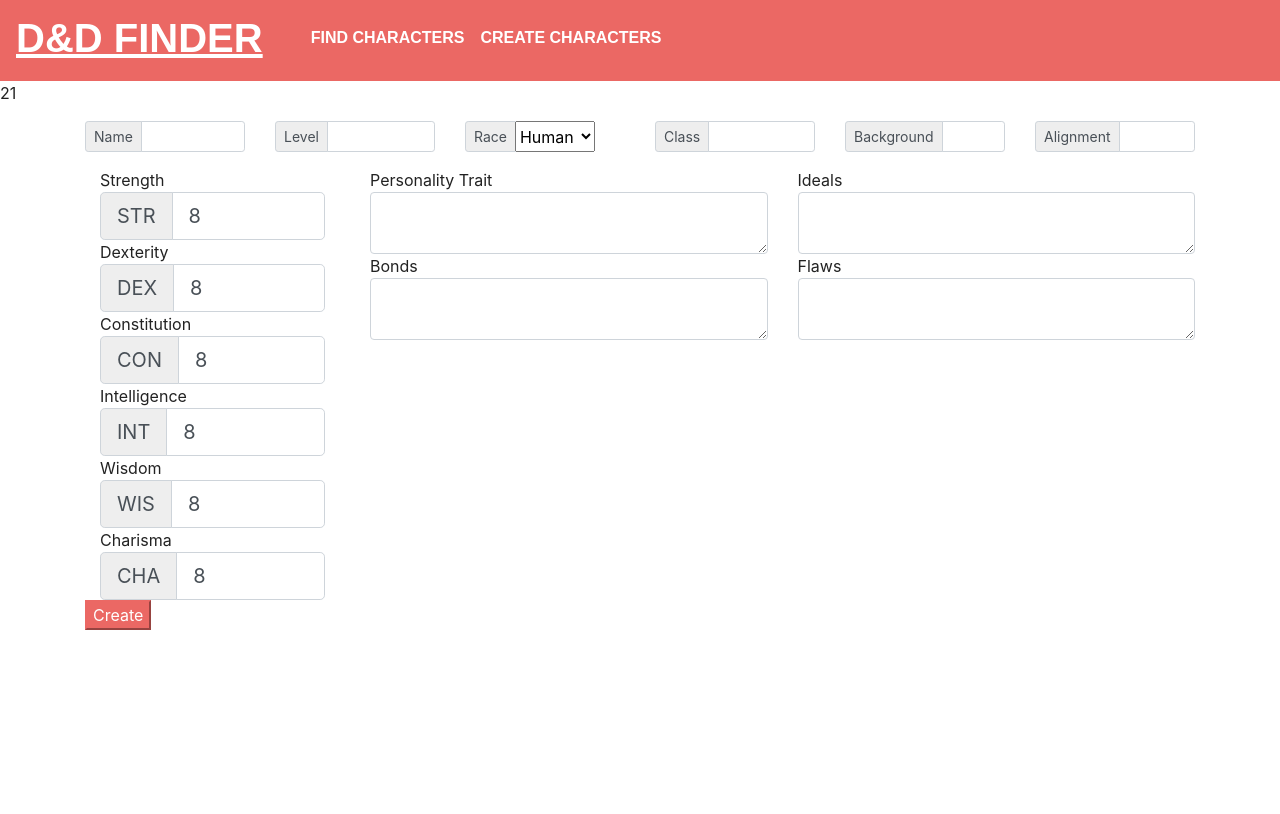
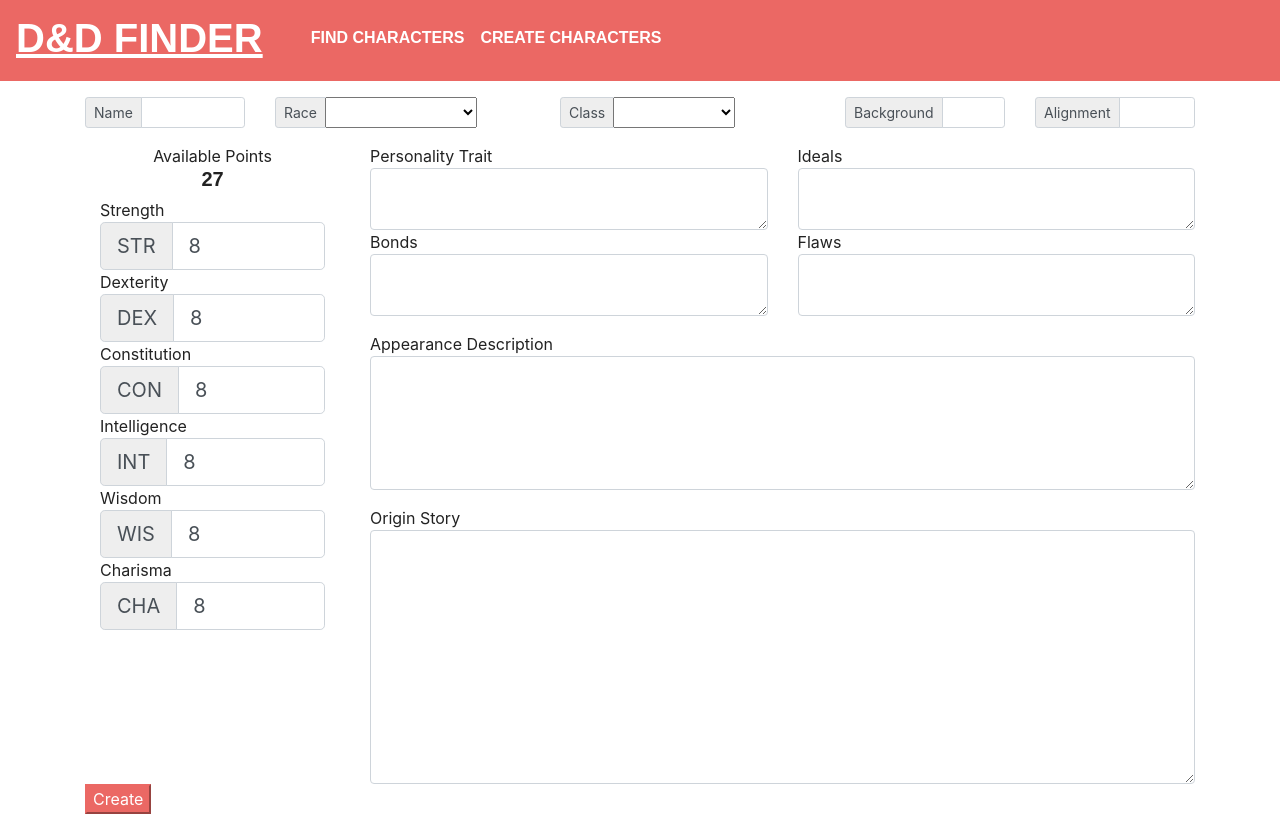
Before and after one commit to DobienC/Project3, a React (Create React App) app in the folder client/: page /characterCreation in a window 1280 px wide. Built offline with nearby package versions, Linux system fonts and the light colour scheme; a web font is replaced by a local one.

Commit message:
Upgraded form and character flexibility

```diff
--- a/client/src/components/CharacterCreationForm/index.js
+++ b/client/src/components/CharacterCreationForm/index.js
@@ -4,7 +4,7 @@
 function CharacterCreationForm(props) {
     return (
         <div>
-            <div className="container">
+            <div className="container mt-3">
               <div className="row">
                 {/* Identification */}
                 <div className="col-lg-2">
@@ -15,36 +15,51 @@
                     <input type="text" onChange={props.handleInputChange} id="name" className="form-control" aria-label="Small" aria-describedby="inputGroup-sizing-sm" />
                   </div>
                 </div>
-                <div className="col-lg-2">
-                  <div className="input-group input-group-sm mb-3">
-                    <div className="input-group-prepend">
-                      <span className="input-group-text">Level</span>
-                    </div>
-                    <input type="text" onChange={props.handleInputChange} id="level" className="form-control" aria-label="Small" aria-describedby="inputGroup-sizing-sm"/>
-                  </div>
-                </div>
-                <div className="col-lg-2">
+                <div className="col-lg-3">
                   <div className="input-group input-group-sm mb-3">
                     <div className="input-group-prepend">
                       <span className="input-group-text">Race</span>
                     </div>
-                    {/* <input type="text" onChange={props.handleInputChange} id="race" className="form-control" aria-label="Small" aria-describedby="inputGroup-sizing-sm" /> */}
-                    <select name="race" onChange={props.handleInputChange}>
-                      <option value="human">Human</option>
-                      <option value="human">Elf</option>
-                      <option value="human">Dwarf</option>
-                      <option value="human">Halfling</option>
-                      <option value="human">Goliath</option>
+                    <select name="race" id="race" onChange={props.handleInputChange}>
+                      <option value=""></option>
+                      <option value="Human">Human</option>
+                      <option value="Hill Dwarf">Hill Dwarf</option>
+                      <option value="Mountain Dwarf">Mountain Dwarf</option>
+                      <option value="High Elf">High Elf</option>
+                      <option value="Wood Elf">Wood Elf</option>
+                      <option value="Dark Elf">Dark Elf (Drow)</option>
+                      <option value="Lightfoot Halfling">Lightfoot Halfling</option>
+                      <option value="Stout Halfling">Stout Halfling</option>
+                      <option value="Dragonborn">Dragonborn</option>
+                      <option value="Forest Gnome">Forest Gnome</option>
+                      <option value="Rock Gnome">Rock Gnome</option>
+                      <option value="Half-Orc">Half-Orc</option>
+                      <option value="Tiefling">Tiefling</option>
                     </select>
                   </div>
                 </div>
-                <div className="col-lg-2">
+                <div className="col-lg-3">
                   <div className="input-group input-group-sm mb-3">
                     <div className="input-group-prepend">
                       <span className="input-group-text">Class</span>
                     </div>
-                    <input type="text" onChange={props.handleInputChange} id="class" className="form-control" aria-label="Small" aria-describedby="inputGroup-sizing-sm" />
-                  </div>
+                    <select name="class" id="class" onChange={props.handleInputChange}>
+                      <option value=""></option>
+                      <option value="Barbarian">Barbarian</option>
+                      <option value="Bard">Bard</option>
+                      <option value="Cleric">Cleric</option>
+                      <option value="Druid">Druid</option>
+                      <option value="Fighter">Fighter</option>
+                      <option value="Monk">Monk</option>
+                      <option value="Paladin">Palidin</option>
+                      <option value="Ranger">Ranger</option>
+                      <option value="Rogue">Rogue</option>
+                      <option value="Sorcerer">Sorcerer</option>
+                      <option value="Warlock">Warlock</option>
+                      <option value="Wizard">Wizard</option>
+                      <option value="Blood Hunter">Blood Hunter</option>
+                    </select>
+                    </div>
                 </div>
                 <div className="col-lg-2">
                   <div className="input-group input-group-sm mb-3">
@@ -65,12 +80,16 @@
               </div>
               <div className="row">
                 <div className="col-lg-3">
+                  <div className="col-lg-12 text-center">
+                    Available Points
+                    <h5>{props.points}</h5>
+                  </div>
                   <div className="col-lg-12">Strength
                     <div className="input-group input-group-lg">
                       <div className="input-group-prepend">
                         <span className="input-group-text">STR</span>
                       </div>
-                      <input type="number" min="0" max="20" step="1" defaultValue="8" onChange={props.handleInputChange} id="strength" className="form-control" aria-label="Large" aria-describedby="inputGroup-sizing-sm" />
+                      <input type="number" min="6" max="20" defaultValue="8" onChange={props.handleInputChange} id="strength" className="form-control" aria-label="Large" aria-describedby="inputGroup-sizing-sm" />
                     </div>
                   </div>
                   <div className="col-lg-12">Dexterity
@@ -78,7 +97,7 @@
                       <div className="input-group-prepend">
                         <span className="input-group-text">DEX</span>
                       </div>
-                      <input type="number" min="0" max="20" onkeydown="return false" defaultValue="8" onChange={props.handleInputChange} id="dexterity" className="form-control" aria-label="Large" aria-describedby="inputGroup-sizing-sm" />
+                      <input type="number" min="6" max="20" defaultValue="8" onChange={props.handleInputChange} id="dexterity" className="form-control" aria-label="Large" aria-describedby="inputGroup-sizing-sm" />
                     </div>
                   </div>
                   <div className="col-lg-12">Constitution
@@ -86,7 +105,7 @@
                       <div className="input-group-prepend">
                         <span className="input-group-text">CON</span>
                       </div>
-                      <input type="number" min="0" max="20" defaultValue="8" onChange={props.handleInputChange} id="constitution" className="form-control" aria-label="Large" aria-describedby="inputGroup-sizing-sm" />
+                      <input type="number" min="6" max="20" defaultValue="8" onChange={props.handleInputChange} id="constitution" className="form-control" aria-label="Large" aria-describedby="inputGroup-sizing-sm" />
                     </div>
                   </div>
                   <div className="col-lg-12">Intelligence
@@ -94,7 +113,7 @@
                       <div className="input-group-prepend">
                         <span className="input-group-text">INT</span>
                       </div>
-                      <input type="number" min="0" max="20" defaultValue="8" onChange={props.handleInputChange} id="intelligence" className="form-control" aria-label="Large" aria-describedby="inputGroup-sizing-sm" />
+                      <input type="number" min="6" max="20" defaultValue="8" onChange={props.handleInputChange} id="intelligence" className="form-control" aria-label="Large" aria-describedby="inputGroup-sizing-sm" />
                     </div>
                   </div>
                   <div className="col-lg-12">Wisdom
@@ -102,7 +121,7 @@
                       <div className="input-group-prepend">
                         <span className="input-group-text">WIS</span>
                       </div>
-                      <input type="number" min="0" max="20" defaultValue="8" onChange={props.handleInputChange} id="wisdom" className="form-control" aria-label="Large" aria-describedby="inputGroup-sizing-sm" />
+                      <input type="number" min="6" max="20" defaultValue="8" onChange={props.handleInputChange} id="wisdom" className="form-control" aria-label="Large" aria-describedby="inputGroup-sizing-sm" />
                     </div>
                   </div>
                   <div className="col-lg-12">Charisma
@@ -110,7 +129,7 @@
                       <div className="input-group-prepend">
                         <span className="input-group-text">CHA</span>
                       </div>
-                      <input type="number" min="0" max="20" defaultValue="8" onChange={props.handleInputChange} id="charisma" className="form-control" aria-label="Large" aria-describedby="inputGroup-sizing-sm" />
+                      <input type="number" min="6" max="20" defaultValue="8" onChange={props.handleInputChange} id="charisma" className="form-control" aria-label="Large" aria-describedby="inputGroup-sizing-sm" />
                     </div>
                   </div>
                 </div>
@@ -136,6 +155,16 @@
                         <textarea className="form-control" onChange={props.handleInputChange} id="flaws" aria-label="With textarea"></textarea>
                       </div>
                     </div>
+                    <div className="col-lg-12 mt-3">Appearance Description
+                      <div className="input-group">
+                        <textarea className="form-control" onChange={props.handleInputChange} id="appearance" rows="5" aria-label="With textarea"></textarea>
+                      </div>
+                    </div>
+                    <div className="col-lg-12 mt-3">Origin Story
+                      <div className="input-group">
+                        <textarea className="form-control" onChange={props.handleInputChange} id="origin" rows="10" aria-label="With textarea"></textarea>
+                      </div>
+                    </div>
                   </div>
                 </div>
               </div>
--- a/client/src/pages/Character.js
+++ b/client/src/pages/Character.js
@@ -44,15 +44,11 @@
                         </div>
                         <div className="col-lg-10">
                             <div className="row">
-                                <div className="col-sm-4 text-center">
-                                    <strong>Level: </strong>
-                                    {this.state.character.level}
-                                </div>
-                                <div className="col-sm-4 text-center">
+                                <div className="col-sm-6 text-center">
                                     <strong>Race: </strong>
                                     {this.state.character.race}
                                 </div>
-                                <div className="col-sm-4 text-center">
+                                <div className="col-sm-6 text-center">
                                     <strong>Class: </strong>
                                     {this.state.character.class}
                                 </div>
@@ -117,6 +113,20 @@
                             </div>
                         </div>
                     </div>
+                    <div className="row">
+                        <div className="col-lg-12">
+                            <h6>Appearance Description: </h6>
+                            <p>
+                                {this.state.character.appearance}
+                            </p>
+                        </div>
+                        <div className="col-lg-12">
+                            <h6>Origin Story: </h6>
+                            <p>
+                                {this.state.character.origin}
+                            </p>
+                        </div>
+                    </div>
                 </div>
                 <button className="btn-primary" onClick={this.delete}>Delete</button>
             </div>
--- a/client/src/pages/CharacterCreation.js
+++ b/client/src/pages/CharacterCreation.js
@@ -4,7 +4,7 @@
 
 class CharacterCreation extends Component {
     state = {
-        points: 21,
+        points: 27,
         strength: 8,
         dexterity: 8,
         constitution: 8,
@@ -22,21 +22,77 @@
             switch(attrList.indexOf(attrId)){
                 case 0:
                     change = this.state.strength - value;
+                    if(this.state.strength > 12){
+                        if(this.state.strength > value){
+                            if(value >= 13){
+                                change += 1;
+                            }
+                        } else {
+                            change--;
+                        }
+                    }
                     break;
                 case 1:
                     change = this.state.dexterity - value;
+                    if(this.state.dexterity > 12){
+                        if(this.state.dexterity > value){
+                            if(value >= 13){
+                                change += 1;
+                            }
+                        } else {
+                            change--;
+                        }
+                    }
                     break;
                 case 2:
                     change = this.state.constitution - value;
+                    if(this.state.constitution > 12){
+                        if(this.state.constitution > value){
+                            if(value >= 13){
+                                change += 1;
+                            }
+                        } else {
+                            change--;
+                        }
+                    }
                     break;
                 case 3:
                     change = this.state.intelligence - value;
+                    if(this.state.intelligence > 12){
+                        if(this.state.intelligence > value){
+                            if(value >= 13){
+                                change += 1;
+                            }
+                        } else {
+                            change--;
+                        }
+                    }
                     break;
                 case 4:
                     change = this.state.wisdom - value;
+                    if(this.state.wisdom > 12){
+                        if(this.state.wisdom > value){
+                            if(value >= 13){
+                                change += 1;
+                            }
+                        } else {
+                            change--;
+                        }
+                    }
                     break;
                 case 5:
                     change = this.state.charisma - value;
+                    if(this.state.charisma > 12){
+                        if(this.state.charisma > value){
+                            if(value >= 13){
+                                change += 1;
+                            }
+                        } else {
+                            change--;
+                        }
+                    }
+                    break;
+                default:
                     break;
             }
             this.setState({
@@ -49,32 +105,8 @@
     };
 
     // Character stuff
-    getCharacter = () => {
-        API.getCharacters()
-        .then(res =>
-            console.log(res.data)
-        )
-        .catch(err => console.log(err));
-    }
 
-    createDefaultCharacter = () => {
-        API.createCharacter({})
-        .then(res =>
-            console.log(res.data)
-        )
-        .catch(err => console.log(err));
-    }
-
-    deleteAllCharacters = () => {
-        API.clearCharacter()
-        .then(res =>
-            console.log(res.data)
-        )
-        .catch(err => console.log(err));
-    }
-
-    pullData = () => {
-        console.log(this.state)
+    createCharacter = () => {
         API.createCharacter(
             this.state
         )
@@ -85,11 +117,129 @@
         .catch(err => console.log(err));
     }
 
+    pullData = () => {
+        if(this.state.points < 0){
+            alert("Must reduce Points");
+        } else {
+            switch(this.state.race){
+                case "Human":
+                    this.setState({
+                        strength: Number(this.state.strength) + 1,
+                        dexterity: Number(this.state.dexterity) + 1,
+                        constitution: Number(this.state.constitution) + 1,
+                        intelligence: Number(this.state.intelligence) + 1,
+                        wisdom: Number(this.state.wisdom) + 1,
+                        charisma: Number(this.state.charisma) + 1
+                    }, () => {
+                        this.createCharacter();
+                    });
+                    break;
+                case "Hill Dwarf":
+                    this.setState({
+                        constitution: Number(this.state.constitution) + 2,
+                        wisdom: Number(this.state.wisdom) + 1
+                    }, () => {
+                        this.createCharacter();
+                    });
+                    break;
+                case "Mountain Dwarf":
+                    this.setState({
+                        constitution: Number(this.state.constitution) + 2,
+                        strength: Number(this.state.strength) + 2
+                    }, () => {
+                        this.createCharacter();
+                    });
+                    break;
+                case "High Elf":
+                    this.setState({
+                        dexterity: Number(this.state.dexterity) + 2,
+                        intelligence: Number(this.state.intelligence) + 1
+                    }, () => {
+                        this.createCharacter();
+                    });
+                    break;
+                case "Wood Elf":
+                    this.setState({
+                        dexterity: Number(this.state.dexterity) + 2,
+                        wisdom: Number(this.state.wisdom) + 1
+                    }, () => {
+                        this.createCharacter();
+                    });
+                    break;
+                case "Dark Elf":
+                    this.setState({
+                        dexterity: Number(this.state.dexterity) + 2,
+                        charisma: Number(this.state.charisma) + 1
+                    }, () => {
+                        this.createCharacter();
+                    });
+                    break;
+                case "Lightfoot Halfling":
+                    this.setState({
+                        dexterity: Number(this.state.dexterity) + 2,
+                        charisma: Number(this.state.charisma) + 1
+                    }, () => {
+                        this.createCharacter();
+                    });
+                    break;
+                case "Stout Halfling":
+                    this.setState({
+                        dexterity: Number(this.state.dexterity) + 2,
+                        constitution: Number(this.state.charisma) + 2
+                    }, () => {
+                        this.createCharacter();
+                    });
+                    break;
+                case "Dragonborn":
+                    this.setState({
+                        strength: Number(this.state.strength) + 2,
+                        charisma: Number(this.state.charisma) + 2
+                    }, () => {
+                        this.createCharacter();
+                    });
+                    break;
+                case "Forest Gnome":
+                    this.setState({
+                        intelligence: Number(this.state.intelligence) + 2,
+                        dexterity: Number(this.state.dexterity) + 1
+                    }, () => {
+                        this.createCharacter();
+                    });
+                    break;
+                case "Rock Gnome":
+                    this.setState({
+                        intelligence: Number(this.state.intelligence) + 2,
+                        constitution: Number(this.state.constitution) + 1
+                    }, () => {
+                        this.createCharacter();
+                    });
+                    break;
+                case "Half-Orc":
+                    this.setState({
+                        strength: Number(this.state.strength) + 2,
+                        constitution: Number(this.state.constitution) + 1
+                    }, () => {
+                        this.createCharacter();
+                    });
+                    break;
+                case "Tiefling":
+                        this.setState({
+                            intelligence: Number(this.state.intelligence) + 1,
+                            charisma: Number(this.state.charisma) + 2
+                        }, () => {
+                            this.createCharacter();
+                        });
+                        break;
+                default:
+                        break;
+            }
+        }
+    }
+
     render(){
         return (
             <div>
-                <p>{this.state.points}</p>
-                <CharacterCreationForm pullData={this.pullData} handleInputChange={this.handleInputChange} />
+                <CharacterCreationForm pullData={this.pullData} handleInputChange={this.handleInputChange} points={this.state.points}/>
             </div>
         )
     }
--- a/package.json
+++ b/package.json
@@ -21,8 +21,9 @@
   },
   "dependencies": {
     "axios": "^0.18.0",
+    "bcrypt": "^3.0.6",
     "express": "^4.16.3",
-    "mongoose": "^5.3.16",
-    "if-env": "^1.0.4"
+    "if-env": "^1.0.4",
+    "mongoose": "^5.3.16"
   }
 }
```
Also changed, not shown: 2 other files (tests, documents, lock files or other folders).
